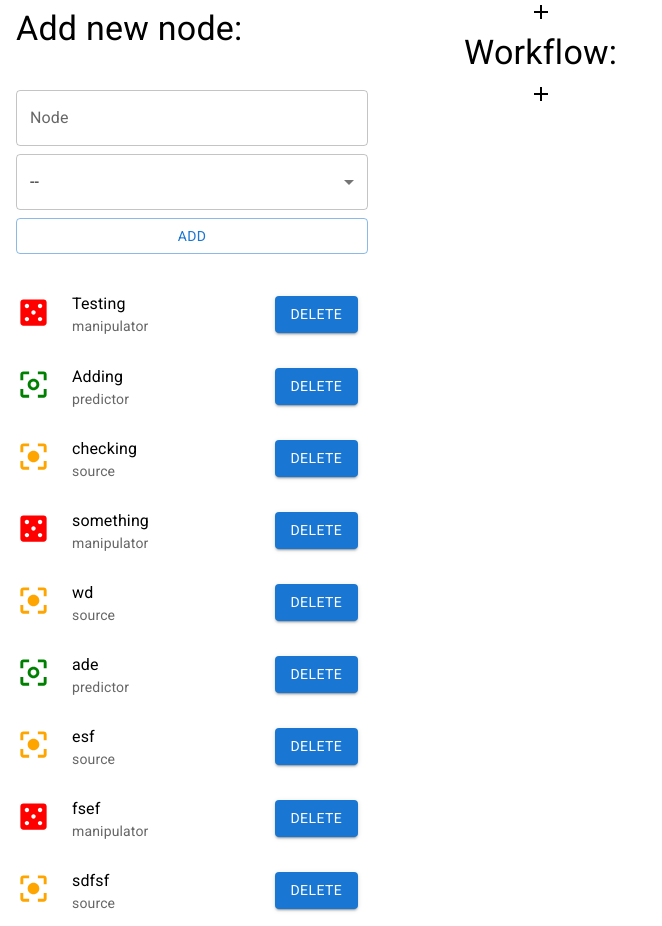
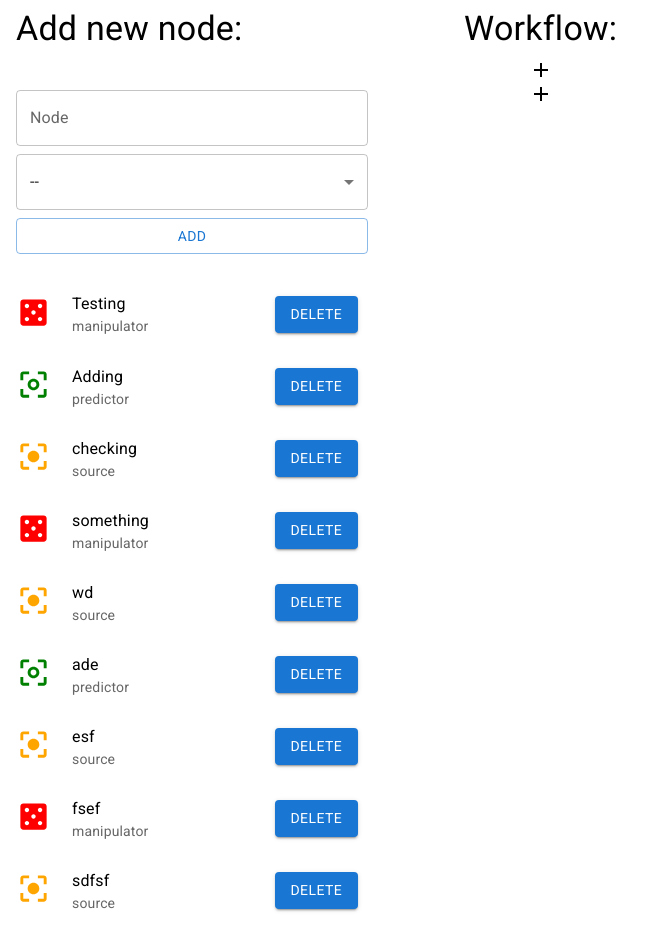
Before and after one commit to GosWoj/knime-challange, a React (Create React App) app: page / in a window 1280 px wide. Shown: the whole page, without its empty margins (0-662 px from the left). Built offline with nearby package versions, Linux system fonts and the light colour scheme; data requests are answered from the project's data file.

Commit message:
changed position of add left button

```diff
--- a/src/App.js
+++ b/src/App.js
@@ -84,7 +84,6 @@ const App = () => {
               justifyItems: "center",
             }}
           >
-            <AddIcon onClick={handleOpenLeft} />
             <Typography
               variant="h4"
               gutterBottom
@@ -92,6 +91,7 @@ const App = () => {
             >
               Workflow:
             </Typography>
+            <AddIcon onClick={handleOpenLeft} />
             {workflow.length > 0 ? (
               <NodeWorkflowList
                 workflow={workflow}
```
